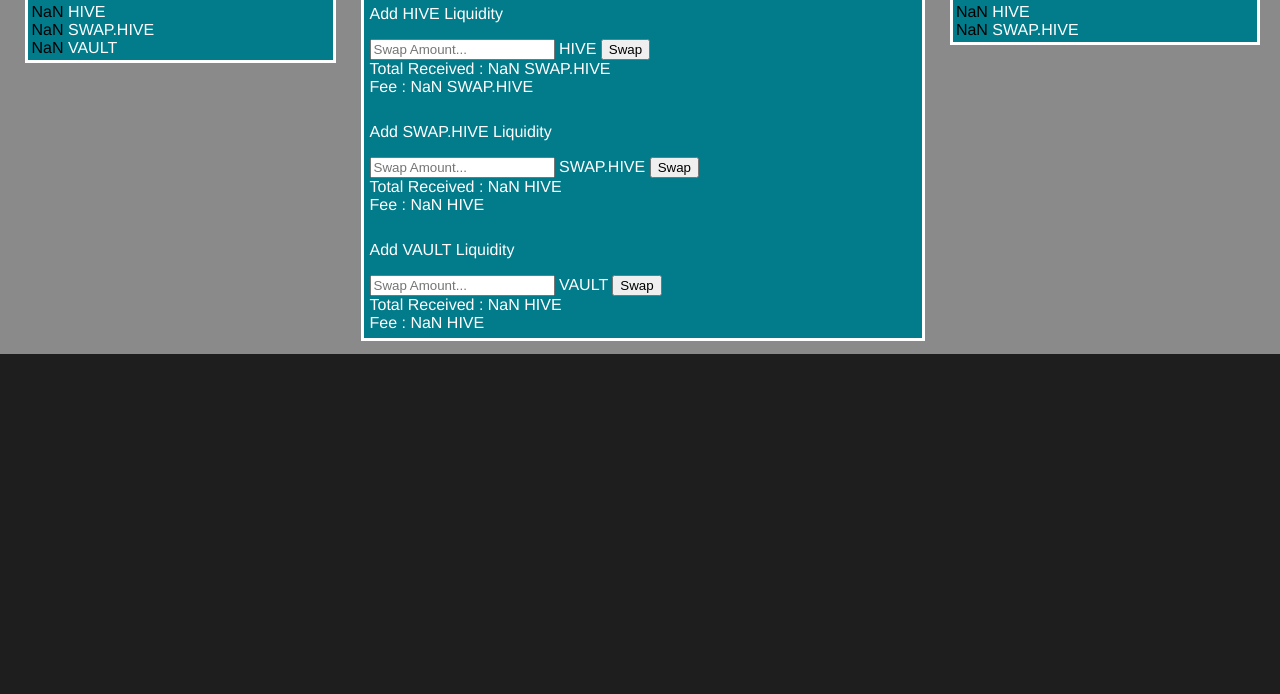
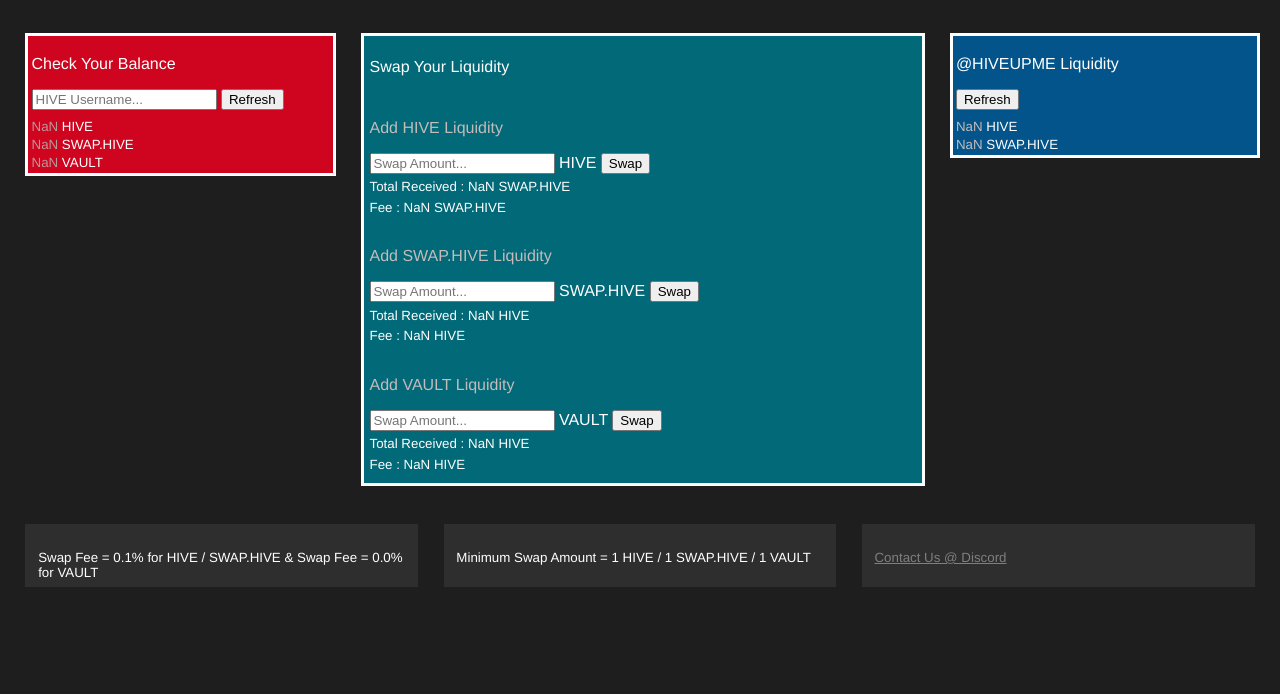
Before and after one commit to swaphive/swap, a plain HTML site: page index.html in a window 1280 px wide. Shown: the part 106-800 px from the top of the page. Drawn offline with nearby package versions, Linux system fonts and the light colour scheme; a script that the page names is missing; a web font is replaced by a local one.

Commit message:
Add files via upload

```diff
--- a/assets/css/main.css
+++ b/assets/css/main.css
@@ -16,14 +16,13 @@ body, html {
 }
 
 .row {
-    background-color: #8a8a8a;
+    background-color: #1e1e1e;
     overflow: hidden;
     padding: 1% 0 0 1%;
 }
 
 .col1, .col3 {
     width: 24%;
-    background:blue;
     display:inline-block;
     margin: 1%;
     border-style: solid;
@@ -32,7 +31,6 @@ body, html {
 
 .col2 {
     width: 44%;
-    background:blue;
     display:inline-block;
     margin: 1%;
     border-style: solid;
@@ -40,19 +38,51 @@ body, html {
 }
 
 .col1row {
-    background-color: #027b8b;
+    background-color: #cf0520;
     overflow: hidden;
     padding: 1%;
 }
 
 .col2row {
-    background-color: #027b8b;
+    background-color: #016977;
     overflow: hidden;
     padding: 1%;
 }
 
 .col3row {
-    background-color: #027b8b;
+    background-color: #02548b;
     overflow: hidden;
     padding: 1%;
 }
+
+.row1col {
+    background-color: #1e1e1e;
+    overflow: hidden;
+    padding: 1%;
+}
+
+.row1colp {
+    font-size: 24pt;
+}
+
+.row3col {
+    width: 30%;
+    background-color: #2e2e2e;
+    display:inline-block;
+    margin: 1%;
+    float: left;
+    height: 50px;
+    text-align: right;
+    font-size: 10pt;
+    padding-top: 1%;
+    padding-left: 1%;
+}
+
+.spancol {
+    font-size: 10pt;
+    padding-top: 1%;
+}
+
+a {
+    color: #807e7e;
+}
--- a/assets/scripts/swapProcess.js
+++ b/assets/scripts/swapProcess.js
@@ -78,7 +78,6 @@ function vaultSwapProcessInitiate()
         var tokenSymbol = "VAULT";
         var swapUsername = document.getElementById("getHiveUserName").value.toLowerCase();
         var swapAmount = document.getElementById("goVault").value;
-        console.log("swapAmount : ", swapAmount);
         swapAmount = parseFloat(swapAmount) || 0.0;
         swapAmount = Math.floor(swapAmount * DECIMAL) / DECIMAL;
         swapAmount = swapAmount.toFixed(3);
--- a/index.html
+++ b/index.html
@@ -19,6 +19,9 @@
         <body>
             <div class="container">
                 <div class="row">
+                    <p class="row1colp">@HIVEUPME Swap Script</p>
+                </div>
+                <div class="row">
                     <div class="col1">
                         <div class="col1row">
                             <div><p>Check Your Balance</p></div>
@@ -28,14 +31,14 @@
                             </div>
                         </div>
                         <div class="col1row">
-                            <div>
-                                <span id="checkHiveDetails" style="color: #000000;" onclick="onClickHive()">NaN</span><span> HIVE</span>
+                            <div class="spancol">
+                                <span id="checkHiveDetails" style="color: #bb9898;" onclick="onClickHive()">NaN</span><span> HIVE</span>
                             </div>
-                            <div>
-                                <span id="checkSwapHiveDetails" style="color: #000000;" onclick="onClickSwapHive()">NaN</span><span> SWAP.HIVE</span>
+                            <div class="spancol">
+                                <span id="checkSwapHiveDetails" style="color: #bb9898;" onclick="onClickSwapHive()">NaN</span><span> SWAP.HIVE</span>
                             </div>
-                            <div>
-                                <span id="checkVaultDetails" style="color: #000000;" onclick="onClickVault()">NaN</span><span> VAULT</span>
+                            <div class="spancol">
+                                <span id="checkVaultDetails" style="color: #bb9898;" onclick="onClickVault()">NaN</span><span> VAULT</span>
                             </div>
                         </div>
                     </div>
@@ -44,7 +47,7 @@
                             <p>Swap Your Liquidity</p>
                         </div>
                         <div class="col2row">
-                            <div><p>Add HIVE Liquidity</p></div>
+                            <div><p style="color: #c4bbbb;">Add HIVE Liquidity</p></div>
                             <div>
                                 <div>
                                     <input type="text" class="" placeholder="Swap Amount..." id="goHive" onkeyup="hiveSwapChange()">
@@ -52,20 +55,20 @@
                                     <button type="button" class="" id="hiveSwapProcess" onclick="hiveSwapProcessInitiate()">Swap</button>
                                 </div>
                                 <div>
-                                    <div>
-                                        <span>Total Received : </span><span id="hiveReceived">NaN</span><span> SWAP.HIVE</span>
+                                    <div class="spancol">
+                                        <span >Total Received : </span><span id="hiveReceived">NaN</span><span > SWAP.HIVE</span>
                                     </div>
-                                    <div>
+                                    <div class="spancol">
                                         <span>Fee : </span><span id="hiveFee">NaN</span><span> SWAP.HIVE</span>
                                     </div>
-                                    <div>
+                                    <div class="spancol">
                                         <span id="hiveTransferMsg"></span>
                                     </div>
                                 </div>
                             </div>
                         </div>
                         <div class="col2row">
-                            <div><p>Add SWAP.HIVE Liquidity</p></div>
+                            <div><p style="color: #c4bbbb;">Add SWAP.HIVE Liquidity</p></div>
                             <div>
                                 <div>
                                     <input type="text" class="" placeholder="Swap Amount..." id="goSwapHive" onkeyup="swaphiveSwapChange()">
@@ -73,20 +76,20 @@
                                     <button type="button" class="" id="swaphiveSwapProcess" onclick="swaphiveSwapProcessInitiate()">Swap</button>
                                 </div>
                                 <div>
-                                    <div>
+                                    <div class="spancol">
                                         <span>Total Received : </span><span id="swaphiveReceived">NaN</span><span> HIVE</span>
                                     </div>
-                                    <div>
+                                    <div class="spancol">
                                         <span>Fee : </span><span id="swaphiveFee">NaN</span><span> HIVE</span>
                                     </div>
-                                    <div>
+                                    <div class="spancol">
                                         <span id="swaphiveTransferMsg"></span>
                                     </div>
                                 </div>
                             </div>
                         </div>
                         <div class="col2row">
-                            <div><p>Add VAULT Liquidity</p></div>
+                            <div><p style="color: #c4bbbb;">Add VAULT Liquidity</p></div>
                             <div>
                                 <div>
                                     <input type="text" class="" placeholder="Swap Amount..." id="goVault" onkeyup="vaultSwapChange()">
@@ -94,13 +97,13 @@
                                     <button type="button" class="" id="vaultSwapProcess" onclick="vaultSwapProcessInitiate()">Swap</button>
                                 </div>
                                 <div>
-                                    <div>
+                                    <div class="spancol">
                                         <span>Total Received : </span><span id="vaultReceived">NaN</span><span> HIVE</span>
                                     </div>
-                                    <div>
+                                    <div class="spancol">
                                         <span>Fee : </span><span id="vaultFee">NaN</span><span> HIVE</span>
                                     </div>
-                                    <div>
+                                    <div class="spancol">
                                         <span id="vaultTransferMsg"></span>
                                     </div>
                                 </div>
@@ -115,13 +118,24 @@
                             </div>
                         </div>
                         <div class="col3row">
-                            <div>
-                                <span id="hiveDetails" style="color: #000000;">NaN</span><span> HIVE</span>
+                            <div class="spancol">
+                                <span id="hiveDetails" style="color: #c4bbbb;">NaN</span><span> HIVE</span>
                             </div>
-                            <div>
-                                <span id="swaphiveDetails" style="color: #000000;">NaN</span><span> SWAP.HIVE</span>
+                            <div class="spancol">
+                                <span id="swaphiveDetails" style="color: #c4bbbb;">NaN</span><span> SWAP.HIVE</span>
                             </div>
                         </div>
+                    </div>
+                </div>
+                <div class="row">
+                    <div class="row3col" style="text-align: left;">
+                        <p>Swap Fee = 0.1% for HIVE / SWAP.HIVE & Swap Fee = 0.0% for VAULT</p>
+                    </div>
+                    <div class="row3col" style="text-align: left;">
+                        <p>Minimum Swap Amount = 1 HIVE / 1 SWAP.HIVE / 1 VAULT</p>
+                    </div>
+                    <div class="row3col" style="text-align: left;">
+                        <p><a href="https://discord.com/invite/XYMrvyr" target="_blank">Contact Us @ Discord</a></p>
                     </div>
                 </div>
             </div>
```
